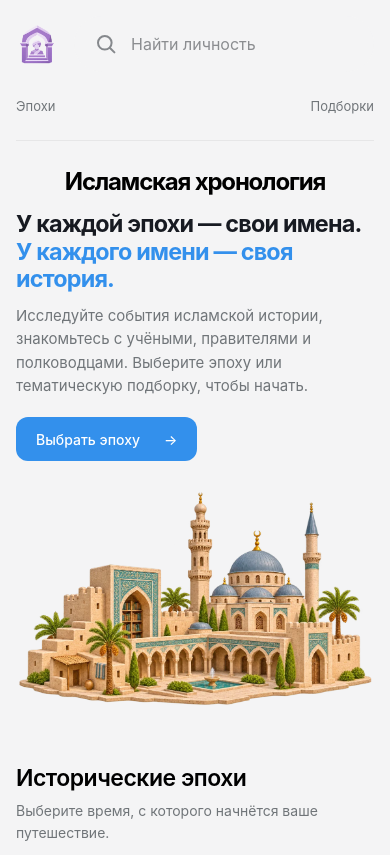
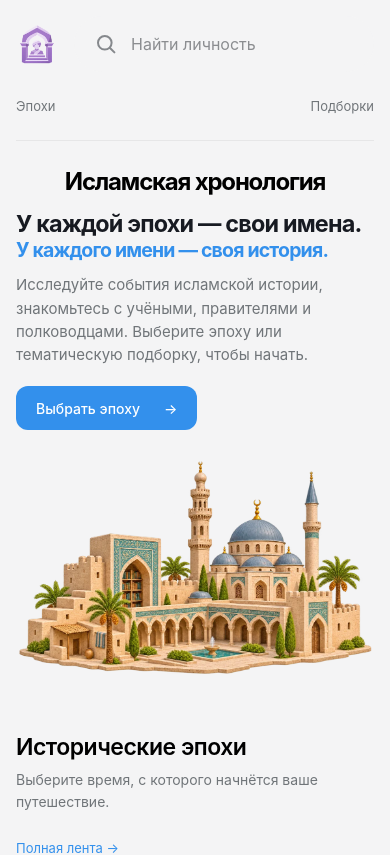
Before and after one commit to Nuruddin999/tarih, a Next.js app: page / in a window 390 px wide. Shown: the top 855 px of the page. Built offline with nearby package versions, Linux system fonts and the light colour scheme.

Commit message:
Keep hero tagline sentence on one line

```diff
--- a/src/app/HomeHero.module.css
+++ b/src/app/HomeHero.module.css
@@ -5,7 +5,7 @@
 
 .hero .row {
   display: grid !important;
-  grid-template-columns: minmax(0, 1fr) minmax(0, 1fr) !important;
+  grid-template-columns: minmax(0, 1.1fr) minmax(0, 0.9fr) !important;
   align-items: center !important;
   gap: clamp(28px, 5vw, 68px) !important;
 }
@@ -37,6 +37,8 @@
 
 .hero .tagline span:last-child {
   color: #3390ec;
+  white-space: nowrap;
+  font-size: clamp(20px, 2.7vw, 32px);
 }
 
 .hero .description {
@@ -126,6 +128,10 @@
     font-size: clamp(23px, 6vw, 30px) !important;
   }
 
+  .hero .tagline span:last-child {
+    font-size: clamp(17px, 5vw, 22px);
+  }
+
   .hero .description {
     max-width: 600px !important;
     font-size: 15px !important;
```
